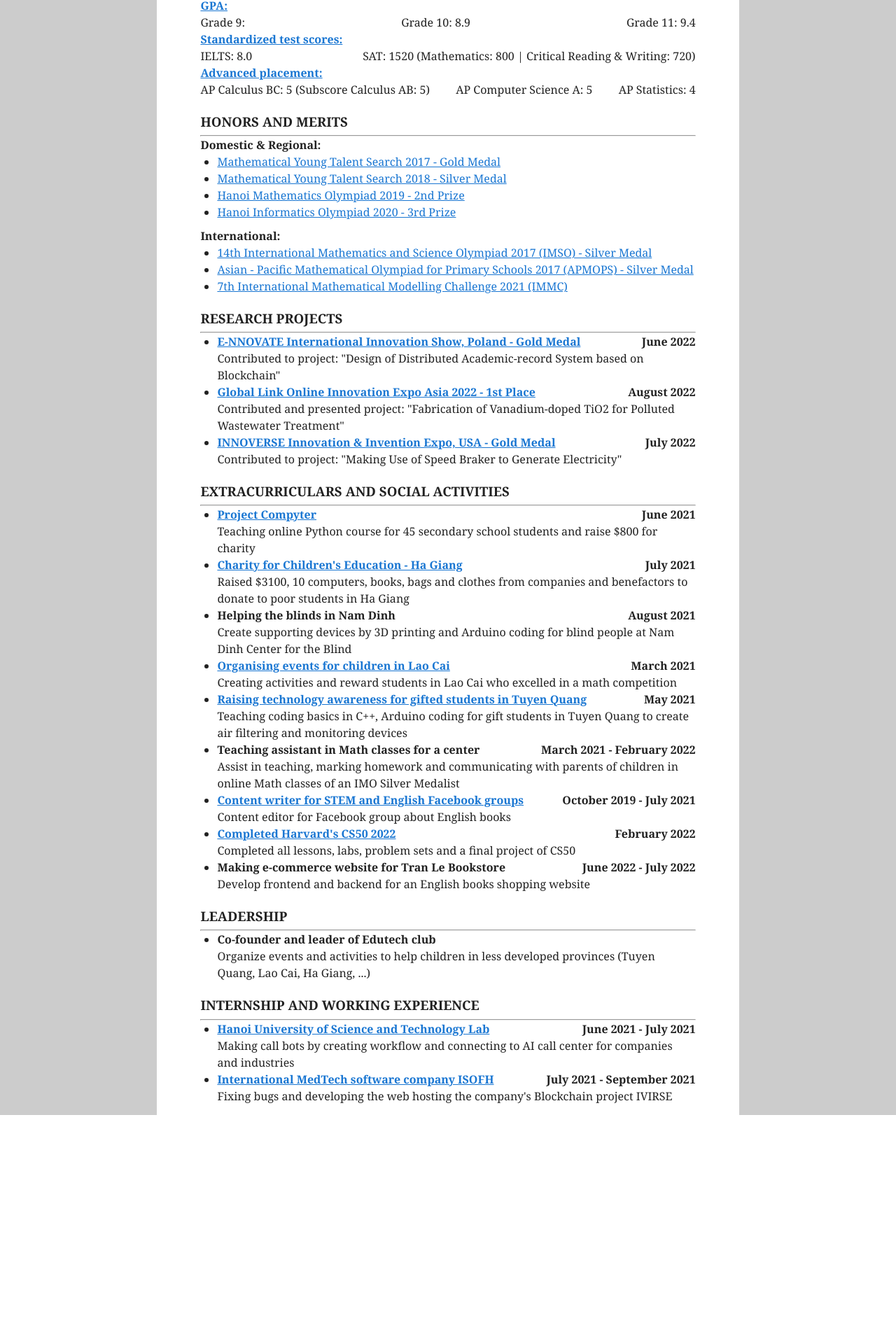
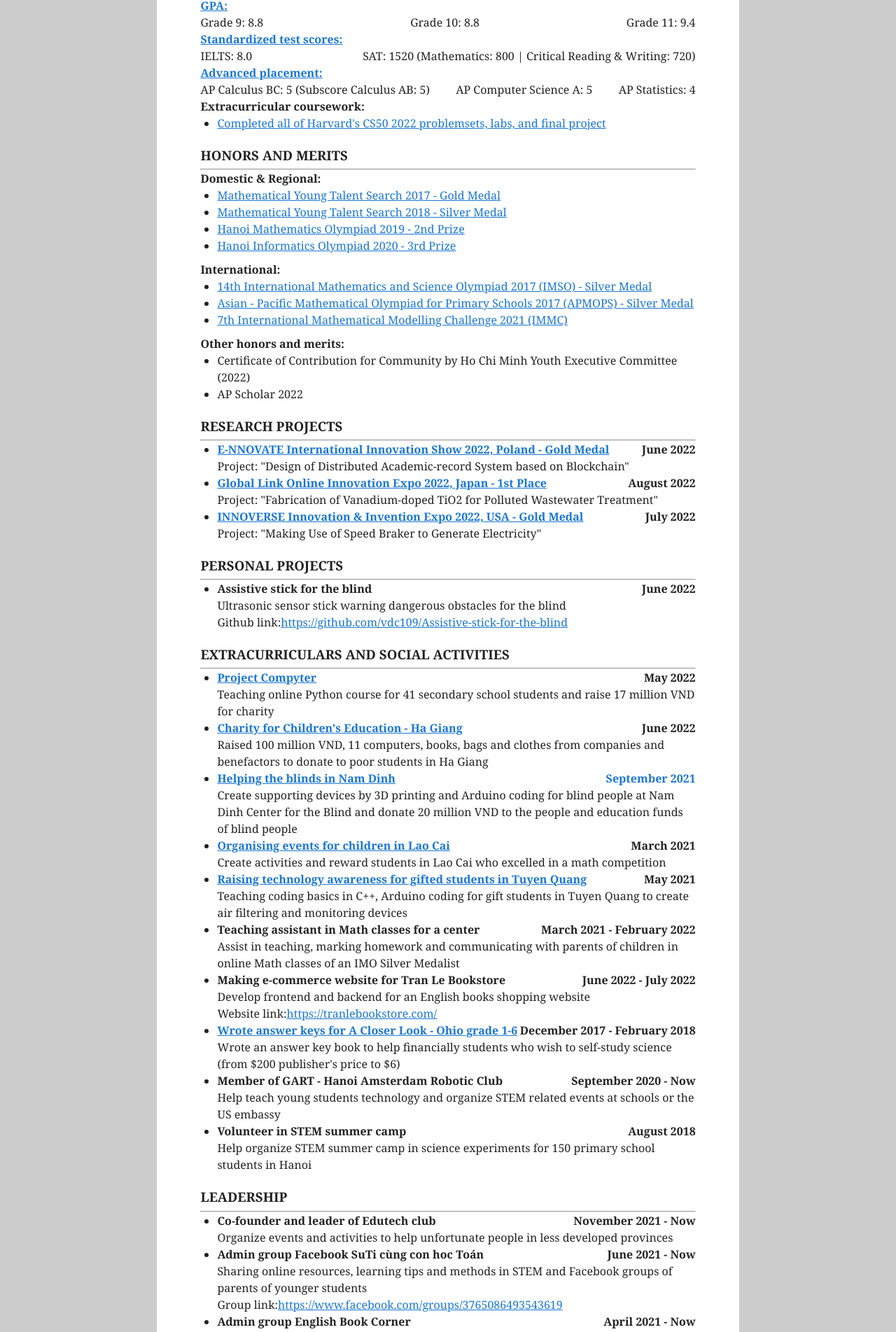
Before and after one commit to vdc109/resume-page, a Vue app: page / in a window 1280 px wide. Shown: the part 253-2156 px from the top of the page at 70% size. Before the commit the page ends 1851 px from the top, so only its background shows below. Built offline with nearby package versions, Linux system fonts and the light colour scheme.

Commit message:
Update index.vue

```diff
--- a/src/pages/Home/index.vue
+++ b/src/pages/Home/index.vue
@@ -13,14 +13,14 @@
       span Phone: (+84)855595596
       h3.head2 EDUCATION
       hr.sep-bar
-      span Hanoi Amsterdam Highschool for the gifted - Specialization in Mathematics
+      span Hanoi Amsterdam Highschool for the gifted - Mathematics Honor Class
       span.duration 2020-2023
       v-spacer
       a(href="https://drive.google.com/drive/folders/1PkPbNcXz3fA2vantSPIkC0kD4KGuiGfe?usp=sharing" target="_blank")
         b GPA:
       .GPA
-        span Grade 9:
-        span Grade 10: 8.9
+        span Grade 9: 8.8
+        span Grade 10: 8.8
         span Grade 11: 9.4
       v-spacer
       a(href="https://drive.google.com/drive/folders/15h4-zQHYPwjYumk2LKY9i530U1EQ1R6B?usp=sharing" target="_blank")
@@ -35,6 +35,13 @@
         span AP Calculus BC: 5 (Subscore Calculus AB: 5)
         span AP Computer Science A: 5
         span AP Statistics: 4
+      v-spacer
+      span
+        b Extracurricular coursework:
+        ul
+          li
+            a(href="https://drive.google.com/file/d/1KHf9LxMEqrZvHJOPmWOQONsO7MzvS4rr/view?usp=sharing" target="_blank") Completed all of Harvard's CS50 2022 problemsets, labs, and final project
+
 
       h3.head2 HONORS AND MERITS
       hr.sep-bar
@@ -61,27 +68,48 @@
           li
             a(href="https://drive.google.com/drive/folders/1MS6S9aA3Owu_HdRd2PyWd8EmJxCkvnSX?usp=sharing" target="_blank") 7th International Mathematical Modelling Challenge 2021 (IMMC)
 
+      .international
+        span
+          b Other honors and merits:
+        ul
+          li
+            span Certificate of Contribution for Community by Ho Chi Minh Youth Executive Committee (2022)
+          li
+            span AP Scholar 2022
+
       h3.head3 RESEARCH PROJECTS
       hr.sep-bar
       ul
         li
           a(href="https://drive.google.com/drive/folders/1FpwChxGljIMtqD07thaTlqGjjj4Bs-M4?usp=sharing" target="_blank")
-            b E-NNOVATE International Innovation Show, Poland - Gold Medal
+            b E-NNOVATE International Innovation Show 2022, Poland - Gold Medal
           b.time1 June 2022
           v-spacer
-          span Contributed to project: "Design of Distributed Academic-record System based on Blockchain"
+          span Project: "Design of Distributed Academic-record System based on Blockchain"
         li
           a(href="https://drive.google.com/drive/folders/1UuoFw0nAvxm-CDYMU7cwCpVYc3ZSqyEQ?usp=sharing" target="_blank")
-            b Global Link Online Innovation Expo Asia 2022 - 1st Place
+            b Global Link Online Innovation Expo 2022, Japan - 1st Place
           b.time1 August 2022
           v-spacer
-          span Contributed and presented project: "Fabrication of Vanadium-doped TiO2 for Polluted Wastewater Treatment"
+          span Project: "Fabrication of Vanadium-doped TiO2 for Polluted Wastewater Treatment"
         li
           a(href="https://drive.google.com/drive/folders/1EH29X2PUFuqMjcTEG3_uglgZLeQQ8UIn?usp=sharing" target="_blank")
-            b INNOVERSE Innovation & Invention Expo, USA - Gold Medal
+            b INNOVERSE Innovation & Invention Expo 2022, USA - Gold Medal
           b.time1 July 2022
           v-spacer
-          span Contributed to project: "Making Use of Speed Braker to Generate Electricity"
+          span Project: "Making Use of Speed Braker to Generate Electricity"
+      h3.head3 PERSONAL PROJECTS
+      hr.sep-bar
+      ul
+        li
+          span
+            b Assistive stick for the blind
+          b.time1 June 2022
+          v-spacer
+          span Ultrasonic sensor stick warning dangerous obstacles for the blind
+          v-spacer
+          span Github link:
+          a(href="https://github.com/vdc109/Assistive-stick-for-the-blind" target="_blank") https://github.com/vdc109/Assistive-stick-for-the-blind
 
       h3.head4 EXTRACURRICULARS AND SOCIAL ACTIVITIES
       hr.sep-bar
@@ -89,27 +117,27 @@
         li
           a(href="https://drive.google.com/drive/folders/1a7220MDCPqHej8CFgYG1JxOTSmsgcc-O?usp=sharing" target="_blank")
             b Project Compyter
-          b.time1 June 2021
+          b.time1 May 2022
           v-spacer
-          span Teaching online Python course for 45 secondary school students and raise $800 for charity
+          span Teaching online Python course for 41 secondary school students and raise 17 million VND for charity
         li
           a(href="https://drive.google.com/drive/folders/1hWmt59-pAiEaP9WvgZRrqbFo3GNhCD_N?usp=sharing" target="_blank")
             b Charity for Children's Education - Ha Giang
-          b.time1 July 2021
+          b.time1 June 2022
           v-spacer
-          span Raised $3100, 10 computers, books, bags and clothes from companies and benefactors to donate to poor students in Ha Giang
+          span Raised 100 million VND, 11 computers, books, bags and clothes from companies and benefactors to donate to poor students in Ha Giang
         li
-          span
+          a(href="https://drive.google.com/drive/folders/1EoKiGYYm77atDrk78ZFO23vg_2cbWdYc?usp=sharing" target="_blank")
             b Helping the blinds in Nam Dinh
-            b.time1 August 2021
+            b.time1 September 2021
           v-spacer
-          span Create supporting devices by 3D printing and Arduino coding for blind people at Nam Dinh Center for the Blind
+          span Create supporting devices by 3D printing and Arduino coding for blind people at Nam Dinh Center for the Blind and donate 20 million VND to the people and education funds of blind people
         li
           a(href="https://drive.google.com/drive/folders/11dCBIHj9sc6qXkWzSVgAdscMKKGmBjeA?usp=sharing" target="_blank")
             b Organising events for children in Lao Cai
           b.time1 March 2021
           v-spacer
-          span Creating activities and reward students in Lao Cai who excelled in a math competition
+          span Create activities and reward students in Lao Cai who excelled in a math competition
         li
           a(href="https://drive.google.com/drive/folders/1wQZv4ttIhoR1AcL5BdAscElR-NmunkEn?usp=sharing" target="_blank")
             b Raising technology awareness for gifted students in Tuyen Quang
@@ -123,23 +151,32 @@
           v-spacer
           span Assist in teaching, marking homework and communicating with parents of children in online Math classes of an IMO Silver Medalist
         li
-          a(href="https://drive.google.com/drive/folders/13jr3A9m_Sywcjv6WuxY09aLppmy3wbuB?usp=sharing" target="_blank")
-            b Content writer for STEM and English Facebook groups
-          b.time1 October 2019 - July 2021
-          v-spacer
-          span Content editor for Facebook group about English books
-        li
-          a(href="https://drive.google.com/file/d/1KHf9LxMEqrZvHJOPmWOQONsO7MzvS4rr/view?usp=sharing" target="_blank")
-            b Completed Harvard's CS50 2022
-          b.time1 February 2022
-          v-spacer
-          span Completed all lessons, labs, problem sets and a final project of CS50
-        li
           span
             b Making e-commerce website for Tran Le Bookstore
             b.time1 June 2022 - July 2022
           v-spacer
           span Develop frontend and backend for an English books shopping website
+          v-spacer
+          span Website link:
+          a(href="https://tranlebookstore.com/" target="_blank") https://tranlebookstore.com/
+        li
+          a(href="https://drive.google.com/drive/folders/1MrNQ4lD80jJbxGmMm2NPX8LUxPN93N8M?usp=sharing" target="_blank")
+            b Wrote answer keys for A Closer Look - Ohio grade 1-6
+          b.time1 December 2017 - February 2018
+          v-spacer
+          span Wrote an answer key book to help financially students who wish to self-study science (from $200 publisher's price to $6)
+        li
+          span
+            b Member of GART - Hanoi Amsterdam Robotic Club
+            b.time1 September 2020 - Now
+          v-spacer
+          span Help teach young students technology and organize STEM related events at schools or the US embassy
+        li
+          span
+            b Volunteer in STEM summer camp
+            b.time1 August 2018
+          v-spacer
+          span Help organize STEM summer camp in science experiments for 150 primary school students in Hanoi
 
       h3.head2 LEADERSHIP
       hr.sep-bar
@@ -147,8 +184,26 @@
         li
           span
             b Co-founder and leader of Edutech club
-            b.time1
-          v-spacer Organize events and activities to help children in less developed provinces (Tuyen Quang, Lao Cai, Ha Giang, ...)
+            b.time1 November 2021 - Now
+          v-spacer Organize events and activities to help unfortunate people in less developed provinces
+        li
+          span
+            b Admin group Facebook SuTi cùng con hoc Toán
+          b.time1 June 2021 - Now
+          v-spacer
+          span Sharing online resources, learning tips and methods in STEM and Facebook groups of parents of younger students
+          v-spacer
+          span Group link:
+          a(href="https://www.facebook.com/groups/3765086493543619" target="_blank") https://www.facebook.com/groups/3765086493543619
+        li
+          span
+            b Admin group English Book Corner
+          b.time1 April 2021 - Now
+          v-spacer
+          span Sharing online resources, learning tips and review and recommending books for younger students
+          v-spacer
+          span Group link:
+          a(href="https://www.facebook.com/groups/169378198219139" target="_blank") https://www.facebook.com/groups/169378198219139
 
       h3.head2 INTERNSHIP AND WORKING EXPERIENCE
       hr.sep-bar
@@ -156,15 +211,22 @@
         li
           a(href="https://drive.google.com/drive/folders/1EpOV9QVIRmiI9ZYVI03B5h3capzUx5wZ?usp=sharing" target="_blank")
             b Hanoi University of Science and Technology Lab
-          b.time1 June 2021 - July 2021
+          b.time1 April 2022 - June 2022
           v-spacer
           span Making call bots by creating workflow and connecting to AI call center for companies and industries
         li
           a(href="https://drive.google.com/drive/folders/1EqFUZ_aNQj5VX8-mc1d6OJVUzne59V6L?usp=sharing" target="_blank")
             b International MedTech software company ISOFH
-          b.time1 July 2021 - September 2021
+          b.time1 July 2022 - August 2022
           v-spacer
-          span Fixing bugs and developing the web hosting the company's Blockchain project IVIRSE
+          span Fixing bugs and developing the web frontend hosting the company's Blockchain project IVIRSE
+        li
+          span
+            b Teaching Assistant SuTi Maths
+          b.time1 March 2021 - February 2022
+          v-spacer
+          span Assisted teachers in preparing teaching materials for 2 classes of 25 students and marked students' homework and tests
+
 
       .footer
 </template>
```
